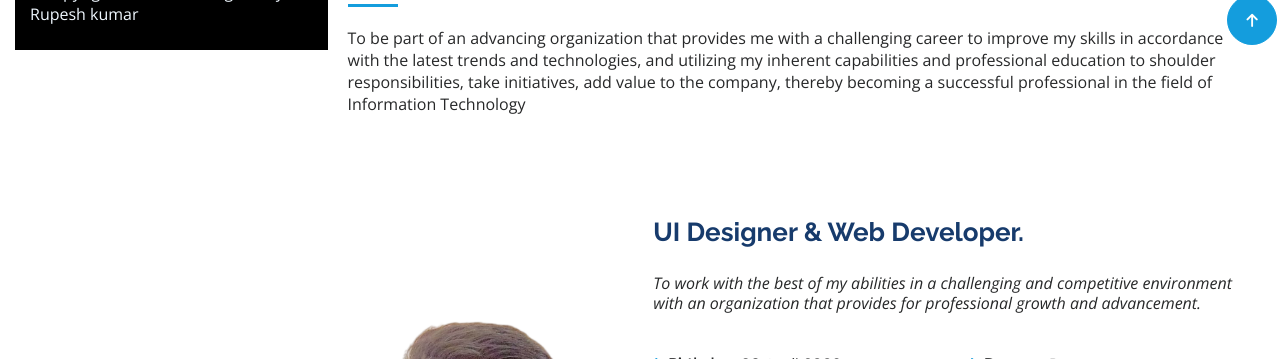
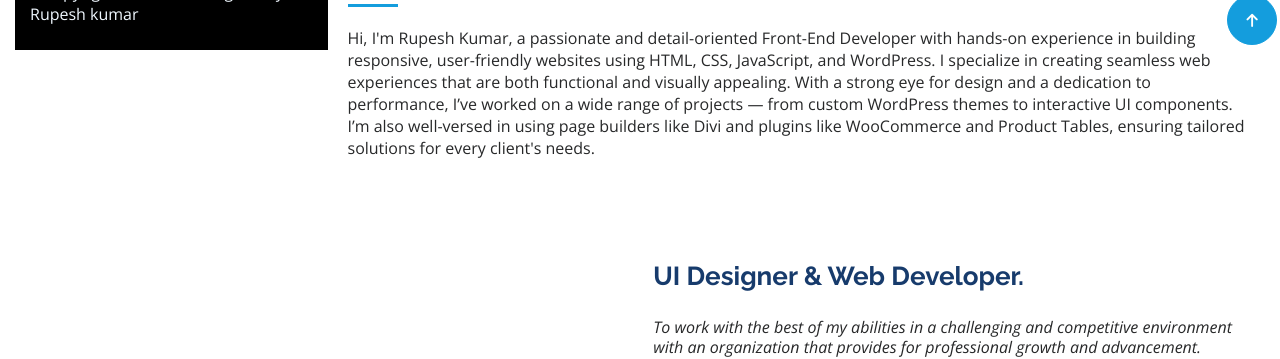
Before and after one commit to Rupesh-kuma/potoflios, a plain HTML site: page index.html in a window 1280 px wide. Shown: the part 750-1109 px from the top of the page. Drawn offline with nearby package versions, Linux system fonts and the light colour scheme.

Commit message:
Update index.html
about changes

```diff
--- a/index.html
+++ b/index.html
@@ -81,12 +81,9 @@
                         <div class="secation_title" id="about">
                             <h2>About</h2>
                             <span></span>
-                            <p>To be part of an advancing organization that provides me with a challenging career to
-                                improve my skills in accordance with the latest trends and technologies, and utilizing my
-                                inherent capabilities and professional education to shoulder responsibilities, take
-                                initiatives,
-                                add value to the company, thereby becoming a successful professional in the field of
-                                Information Technology</p>
+                            <p>Hi, I'm Rupesh Kumar, a passionate and detail-oriented Front-End Developer with hands-on experience in building responsive, user-friendly websites using HTML, CSS, JavaScript, and WordPress. I specialize in creating seamless web experiences that are both functional and visually appealing.
+
+With a strong eye for design and a dedication to performance, I’ve worked on a wide range of projects — from custom WordPress themes to interactive UI components. I’m also well-versed in using page builders like Divi and plugins like WooCommerce and Product Tables, ensuring tailored solutions for every client's needs.</p>
                         </div>
                         <div class="row">
                             <div class="col-4 col-p-12 small_img ">
```
